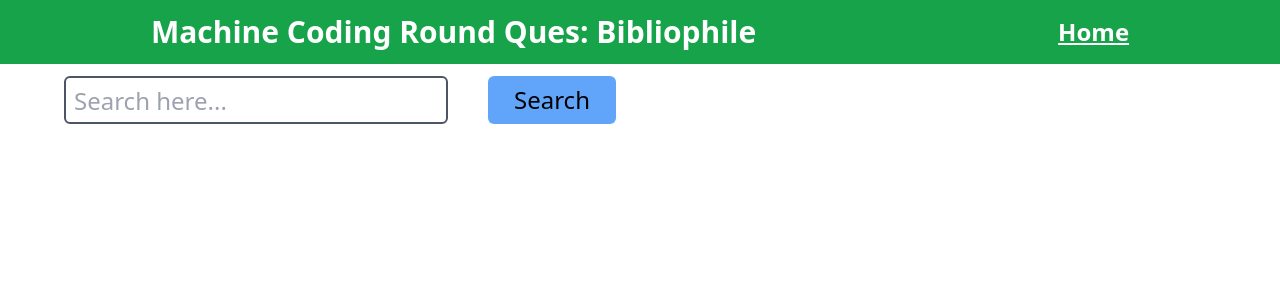
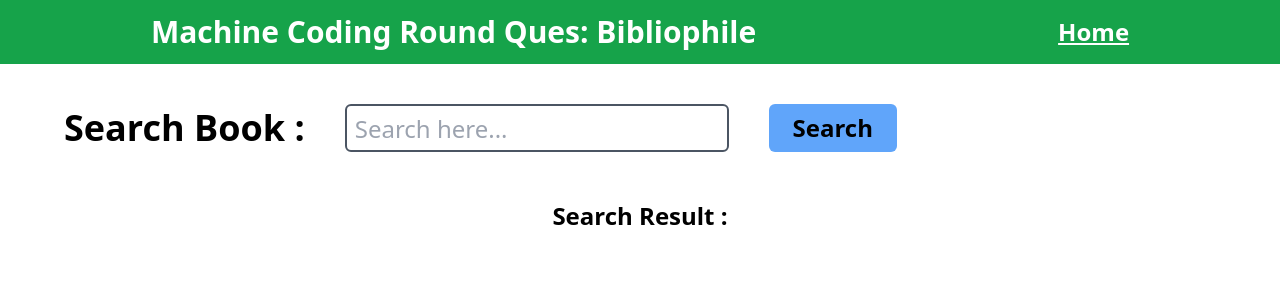
Before and after one commit to Rishabh8210/Machine-Coding-Round-Practice, a React (Vite) app in the folder Round - 001 - Practice/: page /search in a window 1280 px wide. Shown: the top 300 px of the page. Built offline with nearby package versions, Linux system fonts and the light colour scheme.

Commit message:
Searching features implemented

```diff
--- a/Round - 001 - Practice/src/components/Search.js
+++ b/Round - 001 - Practice/src/components/Search.js
@@ -1,15 +1,32 @@
 import React, { useState } from 'react'
-
+import Book from './Book'
+import { BookData } from '../constant';
 const Search = () => {
     const [searchText, setSearchText] = useState('');
+    const [allBooks, setAllBooks] = useState(BookData);
+    const [filteredBooks, setFilterBooks] = useState([])
     function handleChange(e)
     {
         setSearchText(e.target.value);
+        const textData = e.target.value
+        const filter = allBooks.filter((data) => data.title.toLowerCase().includes(textData.toLowerCase()))
+        setFilterBooks(filter)
     }
     return (
-        <div className='h-fit w-full px-16 py-3 flex items-center gap-10'>
-            <input className='h-12 w-96 border-2 border-gray-600 rounded-md px-2 text-2xl' type='text' placeholder='Search here...' value={searchText} onChange={(event) => handleChange(event)}/>
-            <button className='h-12 rounded-md w-32 text-2xl bg-blue-400'>Search</button>
+        <div className='h-fil w-full px-16 py-10 flex flex-col gap-10'>
+            <div className='h-fit w-full flex items-center gap-10'>
+                <p className='text-4xl font-semibold '>Search Book : </p>
+                <input className='h-12 w-96 border-2 border-gray-600 rounded-md px-2 text-2xl' type='text' placeholder='Search here...' value={searchText} onChange={(event) => handleChange(event)}/>
+                <button className='h-12 rounded-md w-32 text-2xl bg-blue-400 font-semibold hover:text-white'>Search</button>
+            </div>
+            <div className='flex justify-center py-2 flex-wrap'>
+                <p className='text-2xl font-semibold'>Search Result : </p>
+                <div className='h-fit w-full flex flex-wrap'>
+                    {
+                        filteredBooks && filteredBooks.map((data) => <Book key = {data.bookIsbn} BookData={data}/>)
+                    }
+                </div>
+            </div>
         </div>
     )
 }
```
